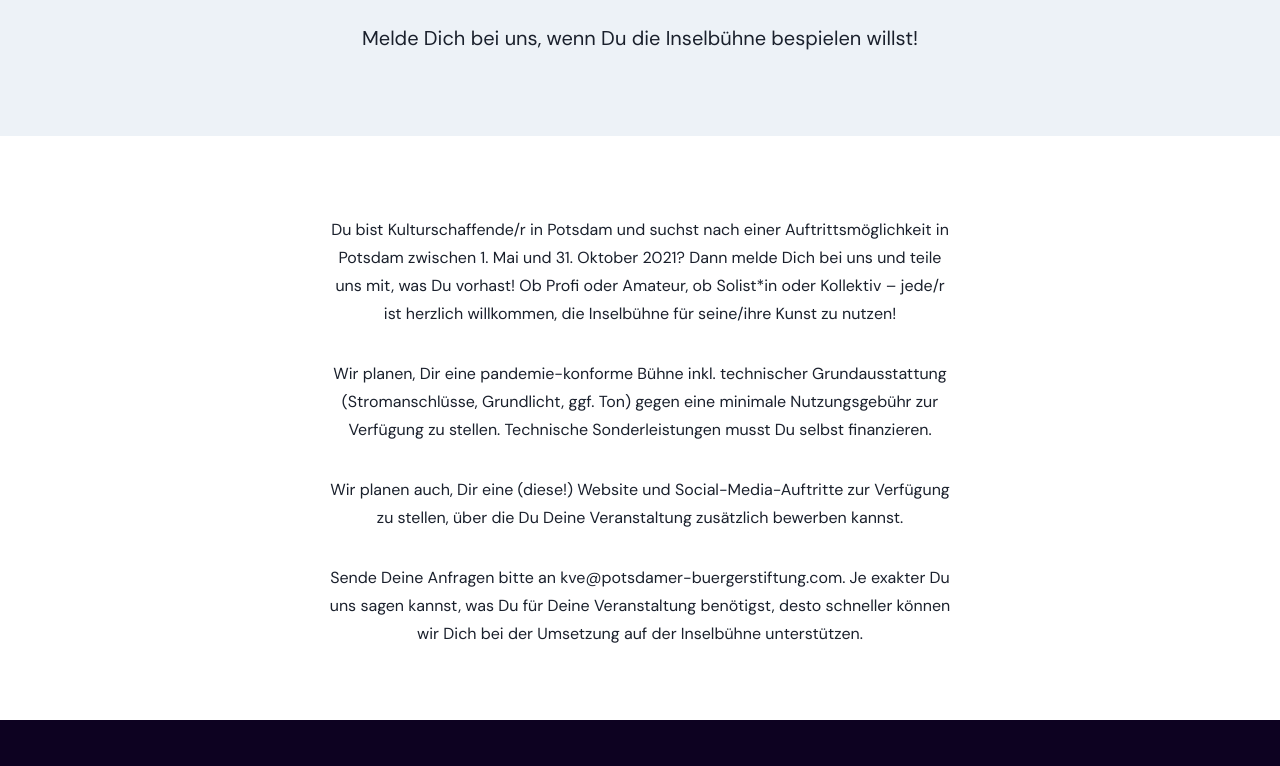
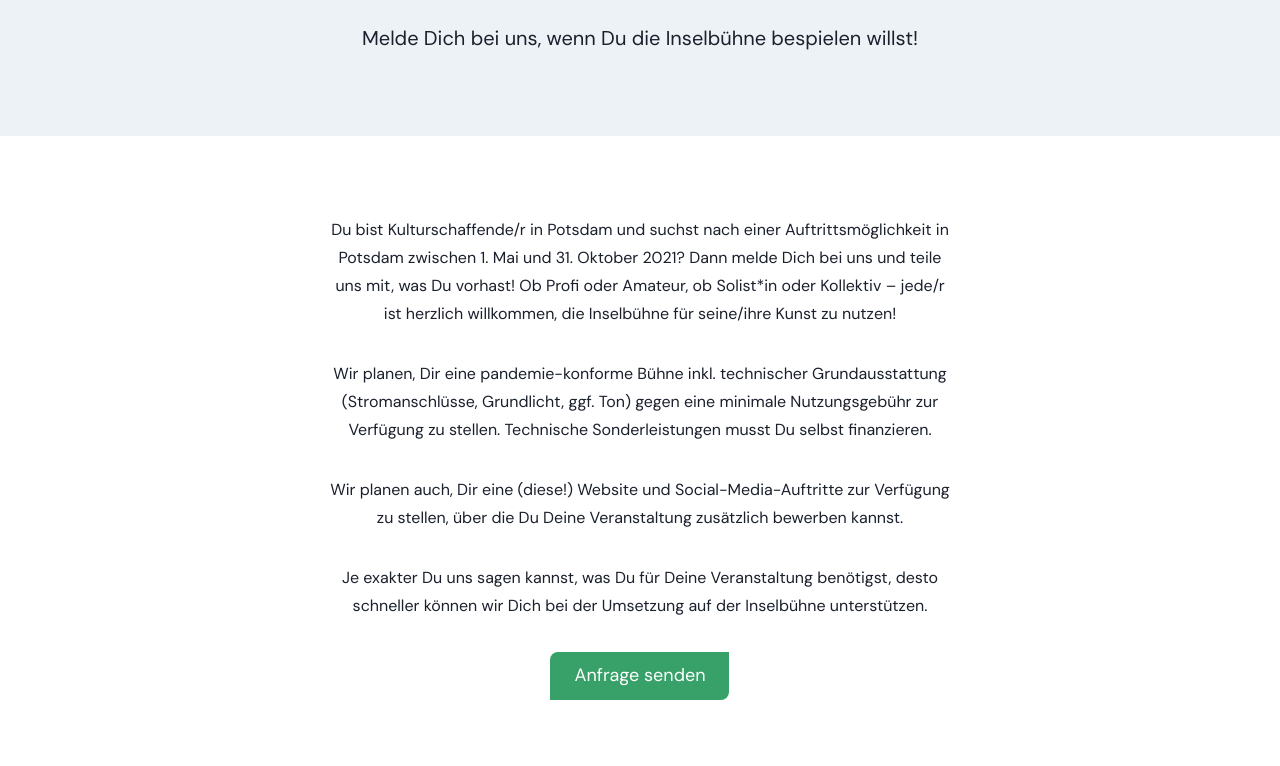
Before and after one commit to potsdamer-buergerstiftung/inselbuehne, a Next.js app: page /auftreten in a window 1280 px wide. Shown: the part 340-1106 px from the top of the page. Built offline with nearby package versions, Linux system fonts and the light colour scheme; no server answers.

Commit message:
replace email link with contact page link

```diff
--- a/pages/auftreten.tsx
+++ b/pages/auftreten.tsx
@@ -1,7 +1,7 @@
 import Layout from "../components/Layout";
 import Title from "../components/Title";
-import { Box, Container, Text } from "@chakra-ui/react";
-import Link from "next/link";
+import { Box, Container, Text, Button } from "@chakra-ui/react";
+import NextLink from "next/link";
 
 export default function Perform() {
   return (
@@ -9,7 +9,7 @@ export default function Perform() {
       <Title title="Auftreten" heading="Bühne frei" color="gray.100">
         Melde Dich bei uns, wenn Du die Inselbühne bespielen willst!
       </Title>
-      <Box as="section" pt="20" pb="10">
+      <Box as="section" pt="20" pb="20">
         <Container centerContent textAlign="center">
           <Text mb="8">
             Du bist Kulturschaffende/r in Potsdam und suchst nach einer
@@ -30,14 +30,15 @@ export default function Perform() {
             Veranstaltung zusätzlich bewerben kannst.
           </Text>
           <Text mb="8">
-            Sende Deine Anfragen bitte an{" "}
-            <Link href="mailto://kve@potsdamer-buergerstiftung.com">
-              kve@potsdamer-buergerstiftung.com
-            </Link>
-            . Je exakter Du uns sagen kannst, was Du für Deine Veranstaltung
+            Je exakter Du uns sagen kannst, was Du für Deine Veranstaltung
             benötigst, desto schneller können wir Dich bei der Umsetzung auf der
             Inselbühne unterstützen.
           </Text>
+          <NextLink passHref href="/kontakt">
+            <Button colorScheme="green" size="lg" as="a">
+              Anfrage senden
+            </Button>
+          </NextLink>
         </Container>
       </Box>
     </Layout>
```
